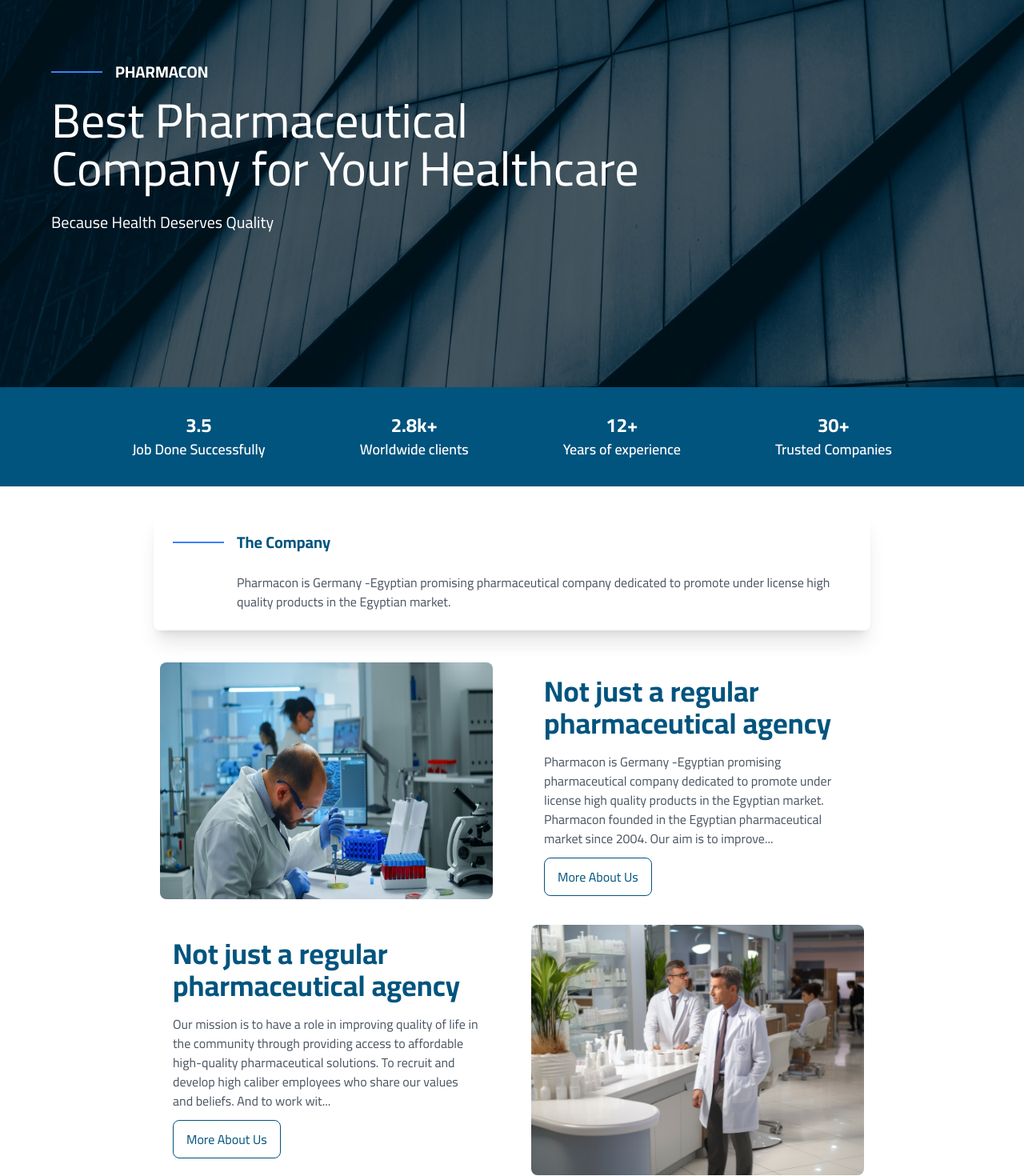
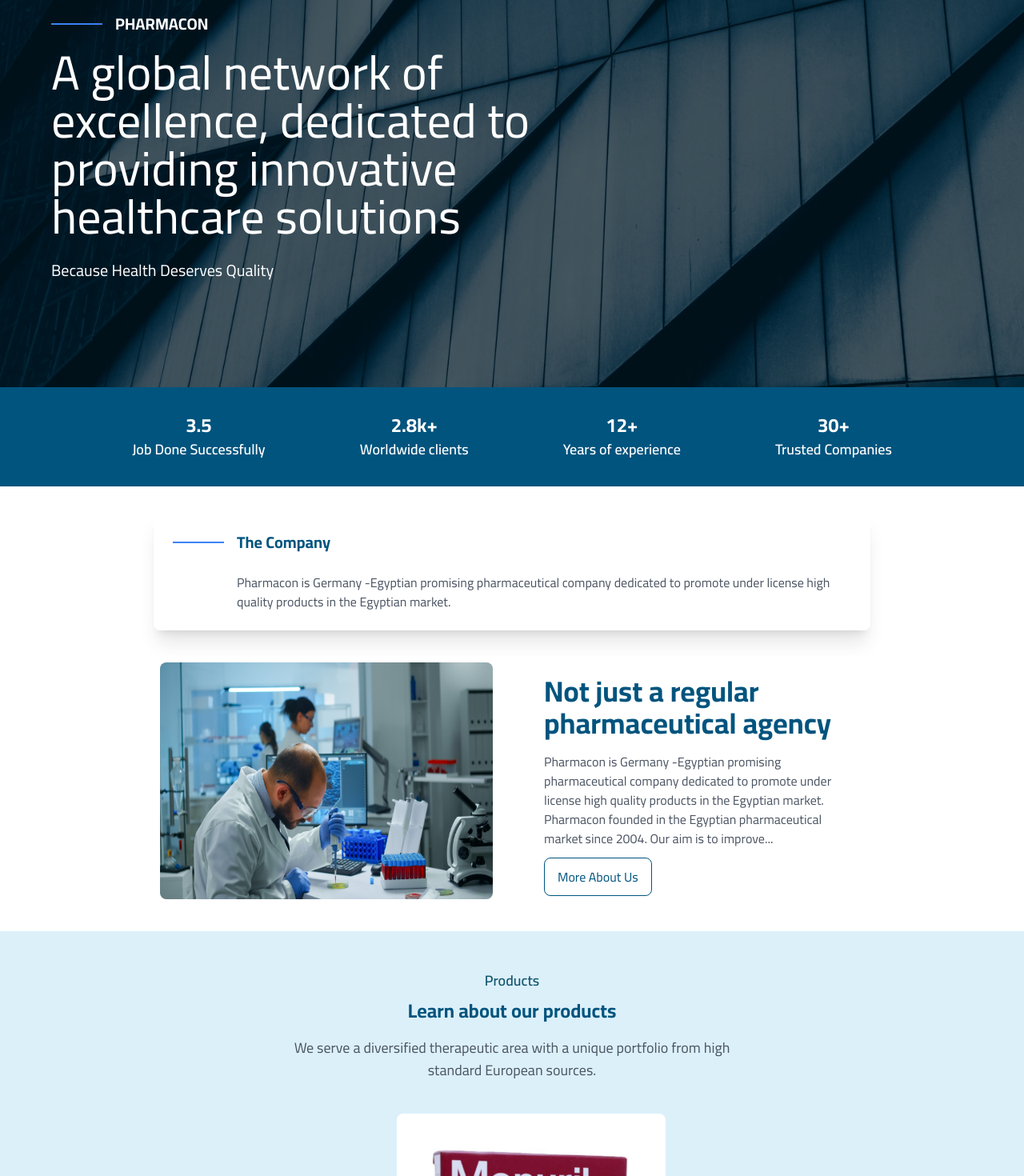
Before and after one commit to ahmedsameh74/pharmacon, a Next.js app: page /en in a window 1280 px wide. Shown: the part 180-1650 px from the top of the page at 80% size. Built offline with nearby package versions, Linux system fonts and the light colour scheme; no server answers.

Commit message:
remove dub, hero content

```diff
--- a/src/components/custom/home/About.tsx
+++ b/src/components/custom/home/About.tsx
@@ -52,7 +52,7 @@
           </div>
         </div>
 
-        <div className="grid grid-cols-1 md:grid-cols-2 gap-8 md:gap-12">
+        {/* <div className="grid grid-cols-1 md:grid-cols-2 gap-8 md:gap-12">
           <div className="p-4">
             <h1 className="text-2xl md:text-4xl font-bold text-[#01547E] mb-4">
               {t('NotJust')}
@@ -67,7 +67,6 @@
               href={`/${locale}/about`}
               className="bg-white hover:bg-[#01547E] mt-2 text-[#01547E] hover:text-white border border-[#01547E] px-4 py-2 rounded-lg transition duration-300"
             >
-              {/* {t('learnMore')} */}
               More About Us
             </Link>
           </div>
@@ -83,7 +82,7 @@
               className="rounded-lg"
             />
           </div>
-        </div>
+        </div> */}
       </div>
     </>
   );
--- a/src/components/custom/home/Hero.tsx
+++ b/src/components/custom/home/Hero.tsx
@@ -23,7 +23,8 @@
             {/* Font size adjusted */}
           </div>
           <p className="text-2xl md:text-4xl lg:text-6xl mb-6 w-full md:w-2/3 text-start">
-            {t('heroDesc')}
+            {/* {t('heroDesc')} */}A global network of excellence, dedicated to
+            providing innovative healthcare solutions
           </p>{' '}
           {/* Text adjusted for various screens */}
           <p className="text-sm md:text-lg lg:text-xl font-light w-full md:w-3/4 text-start">
```
